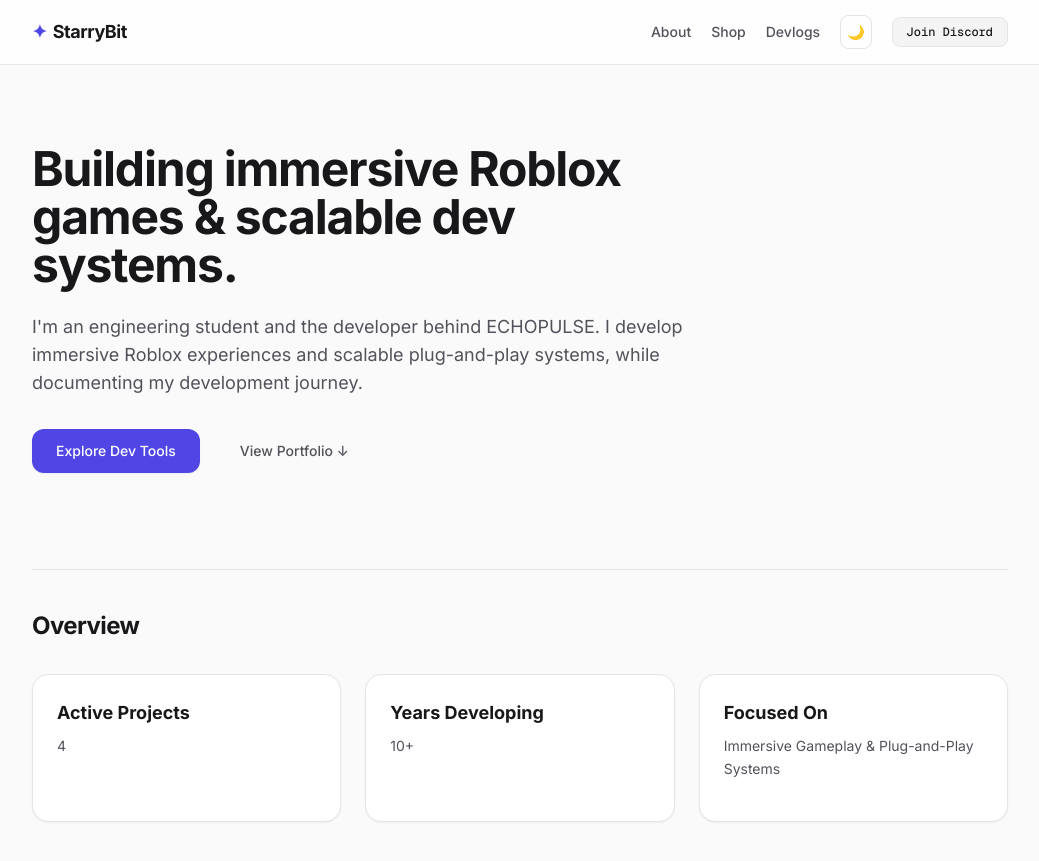
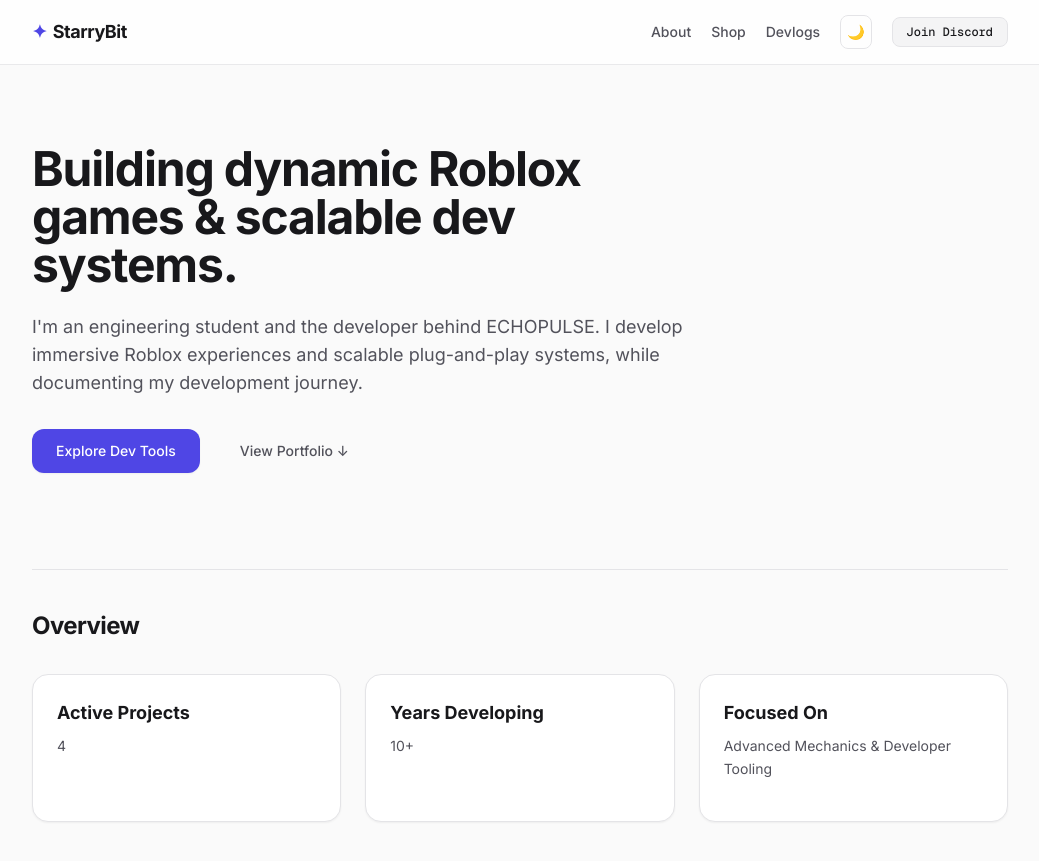
Before and after one commit to StarryBit/starrybit.github.io, a Jekyll site: the page built from index.html, in a window 1280 px wide and 900 px high. Shown: the top 861 px of the window, without its empty margins (120-1159 px from the left). Built offline with Jekyll 4.4.1, drawn with Linux system fonts in a browser that asks for light colours; nearby versions of some CDN libraries.

Commit message:
Update index.html

```diff
--- a/index.html
+++ b/index.html
@@ -6,7 +6,7 @@
 <!-- Hero Section -->
 <section class="max-w-2xl mb-24">
     <h1 class="text-4xl md:text-5xl font-bold tracking-tight mb-6 leading-[1.15]">
-        Building immersive Roblox games & scalable dev systems.
+        Building dynamic Roblox games & scalable dev systems.
     </h1>
     <p class="text-base md:text-lg text-zinc-600 dark:text-zinc-400 leading-relaxed mb-8">
         I'm an engineering student and the developer behind ECHOPULSE. I develop immersive Roblox experiences and scalable plug-and-play systems, while documenting my development journey.
@@ -37,7 +37,7 @@
         <!-- Stat 3 -->
         <div class="p-6 rounded-2xl bg-white border border-zinc-200 shadow-sm dark:bg-zinc-900/30 dark:border-zinc-800/80">
             <h3 class="text-lg font-bold mb-2">Focused On</h3>
-            <p class="text-sm text-zinc-600 dark:text-zinc-400 leading-relaxed mb-4">Immersive Gameplay & Plug-and-Play Systems</p>
+            <p class="text-sm text-zinc-600 dark:text-zinc-400 leading-relaxed mb-4">Advanced Mechanics & Developer Tooling</p>
         </div>
     </div>
 </section>
```
